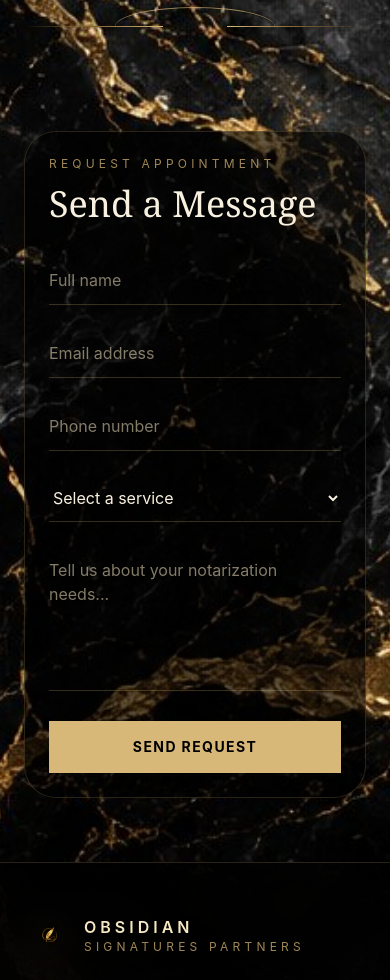
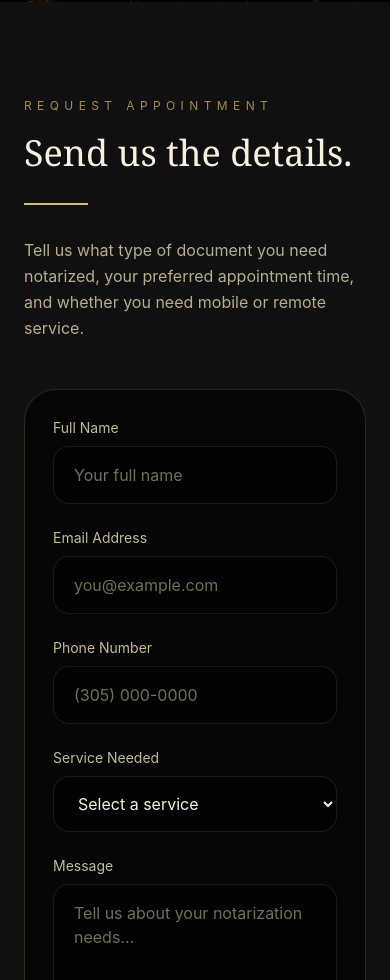
Before and after one commit to erniesmith82/obsidian-signatures, a SvelteKit app: page /contact in a window 390 px wide. Shown: the part 1020-2000 px from the top of the page. Built offline with nearby package versions, Linux system fonts and the light colour scheme.

Commit message:
Refined luxury contact page and responsive layout

```diff
--- a/src/routes/contact/+page.svelte
+++ b/src/routes/contact/+page.svelte
@@ -28,7 +28,6 @@
 
 <svelte:head>
 	<title>Contact | Obsidian Signatures Partners</title>
-
 	<meta
 		name="description"
 		content="Contact Obsidian Signatures Partners to schedule a mobile notary appointment or request additional information."
@@ -37,17 +36,16 @@
 
 <Navbar />
 
-<main
-	class="min-h-screen overflow-hidden bg-[url('/images/marble-gold-bg.jpg')] bg-cover bg-center text-[#f5e7c1]"
->
-	<!-- HERO -->
-	<section class="relative overflow-hidden px-6 pb-16 pt-40">
-		<div class="absolute inset-0 bg-black/45"></div>
+<main class="min-h-screen overflow-hidden bg-black text-[#f5e7c1]">
+	<section class="relative overflow-hidden px-6 pb-20 pt-40">
+		<div
+			class="absolute inset-0 bg-[url('/images/marble-gold-bg.jpg')] bg-cover bg-center opacity-80"
+		></div>
+		<div class="absolute inset-0 bg-black/55"></div>
 
 		<div
-			class="relative z-10 mx-auto grid max-w-7xl gap-10 lg:grid-cols-[1fr_380px] lg:items-stretch"
+			class="relative z-10 mx-auto grid max-w-7xl gap-10 lg:grid-cols-[1fr_360px] lg:items-stretch"
 		>
-			<!-- LEFT -->
 			<div class="flex flex-col justify-center">
 				<p class="mb-4 text-xs uppercase tracking-[0.45em] text-[#c8a96bcc]">
 					Obsidian Signatures Partners
@@ -56,10 +54,7 @@
 				<h1 class="max-w-4xl font-serif text-5xl leading-tight text-[#f8f1df] md:text-7xl">
 					Let’s Get
 					<br />
-
-					<span class="text-[#d7b879]">
-						Your Documents Signed.
-					</span>
+					<span class="text-[#d7b879]">Your Documents Signed.</span>
 				</h1>
 
 				<div class="mt-7 h-0.5 w-16 bg-[#d7b879]"></div>
@@ -70,9 +65,8 @@
 				</p>
 			</div>
 
-			<!-- RIGHT -->
 			<aside
-				class="flex h-full flex-col justify-center rounded-4xl border border-[#c8a96b22] bg-black/35 p-7"
+				class="flex h-full flex-col justify-center rounded-4xl border border-[#c8a96b22] bg-black/50 p-7"
 			>
 				<p class="mb-6 text-xs uppercase tracking-[0.4em] text-[#c8a96bcc]">
 					Contact Info
@@ -83,146 +77,98 @@
 						<p class="mb-1 text-[10px] uppercase tracking-[0.3em] text-[#c8a96bcc]">
 							Email
 						</p>
-
-						<p class="text-sm text-[#f8f1df]">
-							info@obsidiansignatures.com
-						</p>
+						<p class="text-sm text-[#f8f1df]">info@obsidiansignatures.com</p>
 					</div>
 
 					<div>
 						<p class="mb-1 text-[10px] uppercase tracking-[0.3em] text-[#c8a96bcc]">
 							Phone
 						</p>
-
-						<p class="text-sm text-[#f8f1df]">
-							(305) 000-0000
-						</p>
+						<p class="text-sm text-[#f8f1df]">(305) 000-0000</p>
 					</div>
 
 					<div>
 						<p class="mb-1 text-[10px] uppercase tracking-[0.3em] text-[#c8a96bcc]">
 							Service Area
 						</p>
-
-						<p class="text-sm text-[#f8f1df]">
-							Florida Mobile Notary Services
-						</p>
+						<p class="text-sm text-[#f8f1df]">Florida Mobile Notary Services</p>
 					</div>
 
 					<div>
 						<p class="mb-1 text-[10px] uppercase tracking-[0.3em] text-[#c8a96bcc]">
 							Hours
 						</p>
-
-						<p class="text-sm text-[#f8f1df]">
-							By Appointment Only
-						</p>
+						<p class="text-sm text-[#f8f1df]">By Appointment Only</p>
 					</div>
 				</div>
 			</aside>
 		</div>
 	</section>
 
-	<!-- DIVIDER -->
-	<div class="relative px-6 py-10">
-		<div class="mx-auto flex max-w-5xl items-center justify-center">
-			<div
-				class="h-px w-40 bg-gradient-to-r from-transparent via-[#7f6330] to-[#d7b879]"
-			></div>
+	<section class="bg-[#101010] px-6 py-24">
+		<div class="mx-auto grid max-w-7xl gap-12 lg:grid-cols-[0.8fr_1.2fr] lg:items-start">
+			<div>
+				<p class="mb-4 text-xs uppercase tracking-[0.45em] text-[#c8a96bcc]">
+					Request Appointment
+				</p>
 
-			<div class="relative mx-8 flex items-center justify-center">
-				<div
-					class="absolute h-10 w-40 rounded-[100%] border-t border-[#d7b879]/70"
-				></div>
+				<h2 class="font-serif text-4xl leading-tight text-[#f8f1df] md:text-6xl">
+					Send us the details.
+				</h2>
+
+				<div class="mt-7 h-0.5 w-16 bg-[#d7b879]"></div>
+
+				<p class="mt-8 max-w-md leading-relaxed text-[#f5e7c1bb]">
+					Tell us what type of document you need notarized, your preferred
+					appointment time, and whether you need mobile or remote service.
+				</p>
 			</div>
 
-			<div
-				class="h-px w-40 bg-gradient-to-l from-transparent via-[#7f6330] to-[#d7b879]"
-			></div>
-		</div>
-	</div>
-
-	<!-- DESKTOP FORM -->
-	<section class="relative hidden px-6 py-16 md:block">
-		<div class="mx-auto max-w-7xl">
-			<div class="relative flex justify-center">
-				<!-- IMAGE -->
-				<div class="relative w-full max-w-7xl">
-					<img
-						src="/images/contact-form.png"
-						alt="Obsidian paper contact form"
-						class="scale-[1.35] object-contain"
-					/>
-				</div>
-
-				<!-- FORM -->
-				<div class="absolute inset-0 flex items-center justify-center px-8">
 			<form
-						class="w-full max-w-3xl bg-transparent p-8 text-black md:p-12"
+				class="rounded-4xl border border-[#c8a96b33] bg-black/60 p-7 md:p-10"
 				onsubmit={(e) => {
 					e.preventDefault();
 					submitForm();
 				}}
 			>
-						<p class="mb-3 text-xs uppercase tracking-[0.4em] text-[#8a6a2f]">
-							Request Appointment
-						</p>
-
-						<h2 class="mb-8 font-serif text-4xl text-[#111111]">
-							Send a Message
-						</h2>
-
 				<div class="grid gap-6 md:grid-cols-2">
 					<label>
-								<span class="mb-2 block text-sm font-semibold text-[#2b2112]">
-									Full Name
-								</span>
-
+						<span class="mb-2 block text-sm text-[#f5e7c1cc]">Full Name</span>
 						<input
 							bind:value={form.name}
 							type="text"
-									class="w-full border-0 border-b border-black/20 bg-transparent px-0 py-3 text-black placeholder:text-black/45 focus:border-[#8a6a2f] focus:ring-0"
+							class="w-full rounded-2xl border border-[#c8a96b22] bg-black/50 px-5 py-4 text-[#f8f1df] outline-none placeholder:text-[#f5e7c177] focus:border-[#d7b879]"
 							placeholder="Your full name"
 						/>
 					</label>
 
 					<label>
-								<span class="mb-2 block text-sm font-semibold text-[#2b2112]">
-									Email Address
-								</span>
-
+						<span class="mb-2 block text-sm text-[#f5e7c1cc]">Email Address</span>
 						<input
 							bind:value={form.email}
 							type="email"
-									class="w-full border-0 border-b border-black/20 bg-transparent px-0 py-3 text-black placeholder:text-black/45 focus:border-[#8a6a2f] focus:ring-0"
+							class="w-full rounded-2xl border border-[#c8a96b22] bg-black/50 px-5 py-4 text-[#f8f1df] outline-none placeholder:text-[#f5e7c177] focus:border-[#d7b879]"
 							placeholder="you@example.com"
 						/>
 					</label>
 
 					<label>
-								<span class="mb-2 block text-sm font-semibold text-[#2b2112]">
-									Phone Number
-								</span>
-
+						<span class="mb-2 block text-sm text-[#f5e7c1cc]">Phone Number</span>
 						<input
 							bind:value={form.phone}
 							type="tel"
-									class="w-full border-0 border-b border-black/20 bg-transparent px-0 py-3 text-black placeholder:text-black/45 focus:border-[#8a6a2f] focus:ring-0"
+							class="w-full rounded-2xl border border-[#c8a96b22] bg-black/50 px-5 py-4 text-[#f8f1df] outline-none placeholder:text-[#f5e7c177] focus:border-[#d7b879]"
 							placeholder="(305) 000-0000"
 						/>
 					</label>
 
 					<label>
-								<span class="mb-2 block text-sm font-semibold text-[#2b2112]">
-									Service Needed
-								</span>
-
+						<span class="mb-2 block text-sm text-[#f5e7c1cc]">Service Needed</span>
 						<select
 							bind:value={form.service}
-									class="w-full border-0 border-b border-black/20 bg-transparent px-0 py-3 text-black focus:border-[#8a6a2f] focus:ring-0"
+							class="w-full rounded-2xl border border-[#c8a96b22] bg-black/50 px-5 py-4 text-[#f8f1df] outline-none focus:border-[#d7b879]"
 						>
 							<option value="">Select a service</option>
-
 							{#each services as service (service)}
 								<option value={service}>{service}</option>
 							{/each}
@@ -230,14 +176,11 @@
 					</label>
 
 					<label class="md:col-span-2">
-								<span class="mb-2 block text-sm font-semibold text-[#2b2112]">
-									Message
-								</span>
-
+						<span class="mb-2 block text-sm text-[#f5e7c1cc]">Message</span>
 						<textarea
 							bind:value={form.message}
-									rows="5"
-									class="w-full resize-none border-0 border-b border-black/20 bg-transparent px-0 py-3 text-black placeholder:text-black/45 focus:border-[#8a6a2f] focus:ring-0"
+							rows="6"
+							class="w-full resize-none rounded-2xl border border-[#c8a96b22] bg-black/50 px-5 py-4 text-[#f8f1df] outline-none placeholder:text-[#f5e7c177] focus:border-[#d7b879]"
 							placeholder="Tell us about your notarization needs..."
 						></textarea>
 					</label>
@@ -245,81 +188,12 @@
 
 				<button
 					type="submit"
-							class="mt-8 w-full bg-[#111111] px-8 py-4 text-sm font-bold uppercase tracking-widest text-[#f8f1df] transition hover:bg-[#8a6a2f]"
+					class="mt-8 w-full bg-[#d7b879] px-8 py-4 text-sm font-bold uppercase tracking-widest text-black transition hover:bg-[#f1d79a]"
 				>
 					Send Request
 				</button>
 			</form>
 		</div>
-			</div>
-		</div>
-	</section>
-
-	<!-- MOBILE FORM -->
-	<section class="relative px-6 py-16 md:hidden">
-		<form
-			class="rounded-4xl border border-[#c8a96b33] bg-black/60 p-6 text-[#f5e7c1]"
-			onsubmit={(e) => {
-				e.preventDefault();
-				submitForm();
-			}}
-		>
-			<p class="mb-3 text-xs uppercase tracking-[0.35em] text-[#c8a96bcc]">
-				Request Appointment
-			</p>
-
-			<h2 class="mb-8 font-serif text-4xl text-[#f8f1df]">
-				Send a Message
-			</h2>
-
-			<div class="space-y-6">
-				<input
-					bind:value={form.name}
-					type="text"
-					class="w-full border-0 border-b border-[#c8a96b44] bg-transparent px-0 py-3 text-[#f8f1df] placeholder:text-[#f5e7c188] focus:border-[#d7b879] focus:ring-0"
-					placeholder="Full name"
-				/>
-
-				<input
-					bind:value={form.email}
-					type="email"
-					class="w-full border-0 border-b border-[#c8a96b44] bg-transparent px-0 py-3 text-[#f8f1df] placeholder:text-[#f5e7c188] focus:border-[#d7b879] focus:ring-0"
-					placeholder="Email address"
-				/>
-
-				<input
-					bind:value={form.phone}
-					type="tel"
-					class="w-full border-0 border-b border-[#c8a96b44] bg-transparent px-0 py-3 text-[#f8f1df] placeholder:text-[#f5e7c188] focus:border-[#d7b879] focus:ring-0"
-					placeholder="Phone number"
-				/>
-
-				<select
-					bind:value={form.service}
-					class="w-full border-0 border-b border-[#c8a96b44] bg-transparent px-0 py-3 text-[#f8f1df] focus:border-[#d7b879] focus:ring-0"
-				>
-					<option value="">Select a service</option>
-
-					{#each services as service (service)}
-						<option value={service}>{service}</option>
-					{/each}
-				</select>
-
-				<textarea
-					bind:value={form.message}
-					rows="5"
-					class="w-full resize-none border-0 border-b border-[#c8a96b44] bg-transparent px-0 py-3 text-[#f8f1df] placeholder:text-[#f5e7c188] focus:border-[#d7b879] focus:ring-0"
-					placeholder="Tell us about your notarization needs..."
-				></textarea>
-
-				<button
-					type="submit"
-					class="w-full bg-[#d7b879] px-6 py-4 text-sm font-bold uppercase tracking-widest text-black"
-				>
-					Send Request
-				</button>
-			</div>
-		</form>
 	</section>
 </main>
 
```
Also changed, not shown: src/routes/+page.svelte (+36 -40 lines). Lines whose indentation alone changed are shown as unchanged.
